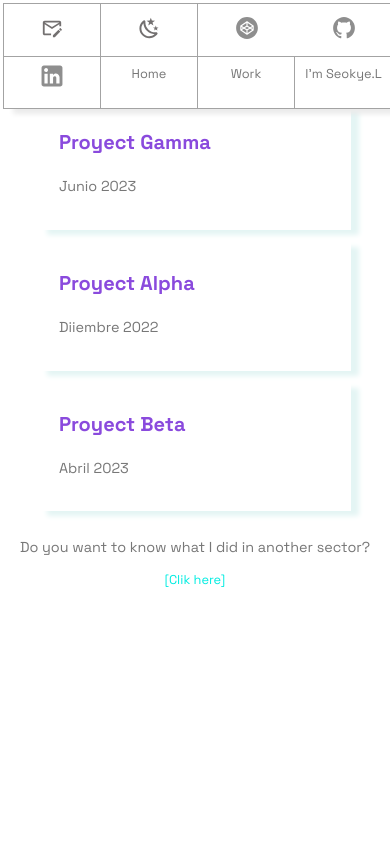
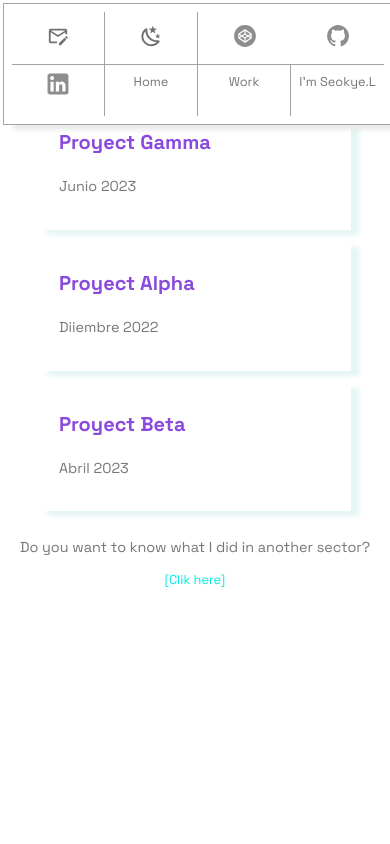
Before and after one commit to seokyelee/GammaPortfolio, a React (Vite) app: page /work in a window 390 px wide. Shown: the top 844 px of the page. Built offline with nearby package versions, Linux system fonts and the light colour scheme.

Commit message:
modified format code

```diff
--- a/public/proyects.json
+++ b/public/proyects.json
@@ -3,7 +3,7 @@
         "title": "Proyect Gamma",
         "tooltip":"Portfolio ",
         "date":"Junio 2023",
-        "extraClass": "featured",
+        "extraClass": "",
         "description": "[React]  [SASS]  [JSON]  [UIUX:'Figma']",
         "linkto": "hppts://www.google.com",
         "linktogit": "https://github.com/seokyelee/Proyect-Alpha_AboutMe.git"
@@ -21,7 +21,7 @@
     {   "id":"2",
         "title": "Proyect Beta",
         "tooltip": "Hamburguesa saludable Lluna",
-        "extraClass": "",
+        "extraClass": "featured",
         "date":"Abril 2023",
         "description": "[WordPress]  [PHP]  [SASS]  [UIUX:'Figma']  [woocommerce]  [Digital Marketing]",
         "linkto": "https://esatdev.com/2022/seokye/lluna/",
--- a/src/componentes/Card/Card.scss
+++ b/src/componentes/Card/Card.scss
@@ -17,10 +17,10 @@
 }
 
 .hover-effect:hover {
-    background-color: red !important;
+    background-color: rgb(222, 250, 245) !important;
 }
 .featured:hover {
-    background-color: yellow !important;
+    background-color: rgb(255, 239, 239) !important;
 }
 
 .proyect_box:hover {
@@ -33,7 +33,6 @@
     justify-content: flex-start;
     text-align: left;
 }
-
 
 #title_usestate {
     color: color(color-complementario);
--- a/src/componentes/Nav/Nav.scss
+++ b/src/componentes/Nav/Nav.scss
@@ -42,20 +42,24 @@
 .nav__item__linkedin_5,
 .nav__item__home_6,
 .nav__item__work_7 {
-    padding-top:25px;
+    padding-top: 25px;
     padding-bottom: 12px;
     border-right: 1px solid color(color-border);
     text-align: center;
+    place-items: center;
 }
-.page_work{
-    padding-top:8px;
+
+.page_work {
+    padding-top: 8px;
 }
+
 .nav__item__codepen_3,
 .nav__item__git_4,
 .nav__item__about_8 {
-    padding-top:25px;
+    padding-top: 25px;
     padding-bottom: 12px;
     text-align: center;
+    place-items: center;
 }
 
 
@@ -78,9 +82,12 @@
             width: 20px;
         }
     }
+
     .nav__container {
         grid-template-columns: repeat(4, 1fr);
         grid-template-rows: 1fr 1fr;
+        padding: 8px;
+
     }
 
     .nav__item__linkedin_5,
--- a/src/views/about/About.jsx
+++ b/src/views/about/About.jsx
@@ -12,8 +12,8 @@ export default function About() {
       <main className="about_main">
         <section className="about_box">
           <article className="about__p">
-            <h1> {userData.language === 'en' ? "I'm glad to meet you." :  "Encantada de conocerle."}</h1>
-            <p> {userData.language === 'en' ? "I'm Seokye Lee. Born in Busan, South Korea, I dreamed and wondered since my childhood. I studied in the Art and Design and Cinematography sectors, I managed to work as head of the art direction department for films and series of television until I decided to resume my life after learning the emptiness of the word Success.": "Soy Seokye Lee, nacida en Busan, Corea del Sur, soñaba y curioseaba desde mi infancia. Estudié en los sectores de Arte y diseño y Cinematografía, logré trabajar como jefa del departamento de dirección de arte para películas y series hasta que decidí retomar mi vida tras saber el vacío de la palabra Éxito." }</p>
+            <h1>{userData.language === 'en' ? "I'm glad to meet you." :  "Encantada de conocerle."}</h1>
+            <p>{userData.language === 'en' ? "I'm Seokye Lee. Born in Busan, South Korea, I dreamed and wondered since my childhood. I studied in the Art and Design and Cinematography sectors, I managed to work as head of the art direction department for films and series of television until I decided to resume my life after learning the emptiness of the word Success.": "Soy Seokye Lee, nacida en Busan, Corea del Sur, soñaba y curioseaba desde mi infancia. Estudié en los sectores de Arte y diseño y Cinematografía, logré trabajar como jefa del departamento de dirección de arte para películas y series hasta que decidí retomar mi vida tras saber el vacío de la palabra Éxito." }</p>
             <p>{userData.language === 'en' ?
               "I arrived in Spain and, in love with Spanish, I did a master's degree in film directing, I made two short films, which were selected at La Mostra Valencia. While doing projects as a translator in various Korean companies, she even participated as a quality manager in the 'Artificial Intelligence Learning Data Construction Project promoted by the National Intelligence Agency (NIA) under the Ministry of Science and ICT." : "Llegué a España y, enamorada del castellano, hice un master de dirección de Cine, realicé dos cortometrajes, que fueron seleccionados en La Mostra Valencia. Mientras realizaba proyectos como traductora en varias empresas coreanas, incluso participé como jefa de calidad en el 'Proyecto de Construcción de Datos de Aprendizaje de Inteligencia Artificial' promovido por la Agencia Nacional de Inteligencia (NIA) dependiente del Ministerio de Ciencia y TIC. "} </p>
             <p>{userData.language === 'en' ? "Graduated with an approved degree in the field of art, I continue to carry out professional training in Design of graphic products, in which I start in HTML and CSS. Interested in the digital world, I continued with the UX Design course: UDEMI user experience and the certified training on Web creation with WordPress. Currently finishing the specialized postgraduate degree in FrontEnd Web Design and Development at the Higher School of Art and Technology to achieve the goal of living from my passion." : "Licenciada con título homologado en la rama de arte, continúo realizando formación profesional en Diseño de productos gráficos, en la que me inicio en HTML y CSS. Interesada en el mundo digital  continuo con el curso de Diseño UX: experiencia de usuario de UDEMI y la formación certificada,  sobre creación Web con WordPress. Actualmente terminando el postgrado especializado en Diseño y Desarrollo Web FrontEnd en la Escuela Superior de Arte y Tecnología para alcanzar el objetivo de vivir de mi pasión."
--- a/src/views/home/Home.jsx
+++ b/src/views/home/Home.jsx
@@ -8,7 +8,8 @@ import { LanguageContext } from "../../App";
 
 
 export default function Home() {
-    const [buttonText, setButtonText] = useState("Freeze");
+
+    const [buttonText, setButtonText] = useState("[Freeze]");
     const [instance, setInstance] = useState(null);
 
     const toggleFreeze = () => {
@@ -24,7 +25,7 @@ export default function Home() {
 
     const languageContext = useContext(LanguageContext);
 
-const getTextEn = function(instance) {
+    const getTextEn = function (instance) {
         instance.type("I want to be")
             .pause(2000).delete(12).pause(1800)
             .type("a Good Developer").pause(2000)
@@ -38,7 +39,7 @@ const getTextEn = function(instance) {
         return instance;
     }
 
-const getTextEs = function(instance) {
+    const getTextEs = function (instance) {
         instance.type("Quiero ser")
             .pause(2000).delete(10).pause(1800)
             .type("una Buena Desarrolladora").pause(2000)
@@ -62,7 +63,7 @@ return (
                         options={{ loop: true }}
                         getBeforeInit={(instance) => {
                             setInstance(instance);
-                        return languageContext.language === 'en' ? getTextEn(instance) : getTextEs(instance) ;
+                            return languageContext.language === 'en' ? getTextEn(instance) : getTextEs(instance);
                         }}
                     />
                 </div>
--- a/src/views/home/Home.scss
+++ b/src/views/home/Home.scss
@@ -23,6 +23,7 @@
     color: black;
     caret-color: color(color-btn);
 }
+
 .freeze_text{
     background: none;
     border:none;
@@ -33,6 +34,7 @@
     font-weight: bolder;
     cursor: pointer;
 }
+
 @media all and (max-width: 780px) {
     .typeit {
         font-size: 80px;
```
Lines whose indentation alone changed are shown as unchanged.
